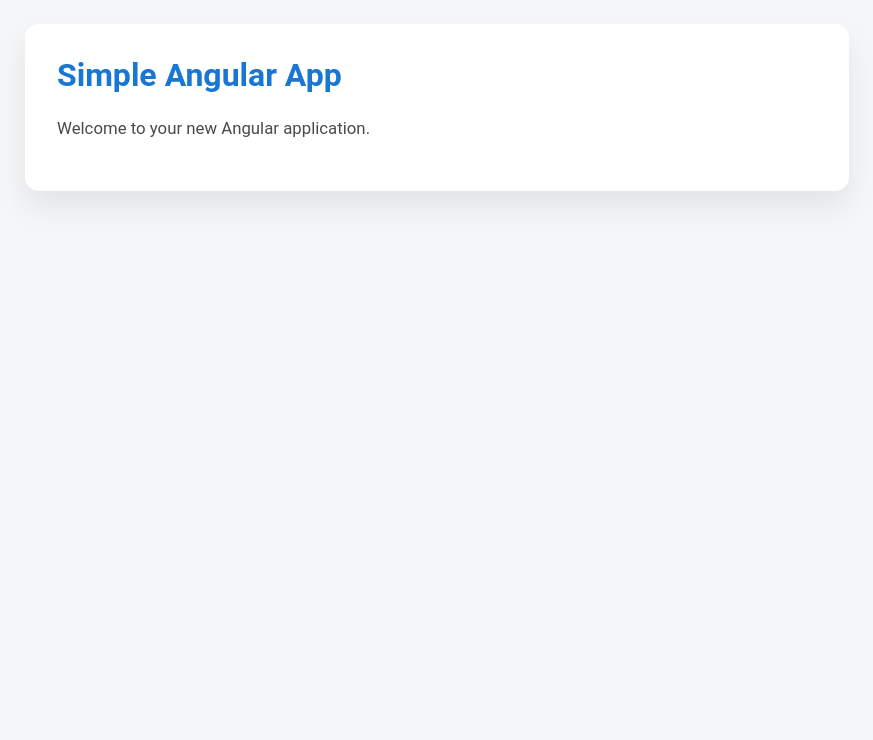
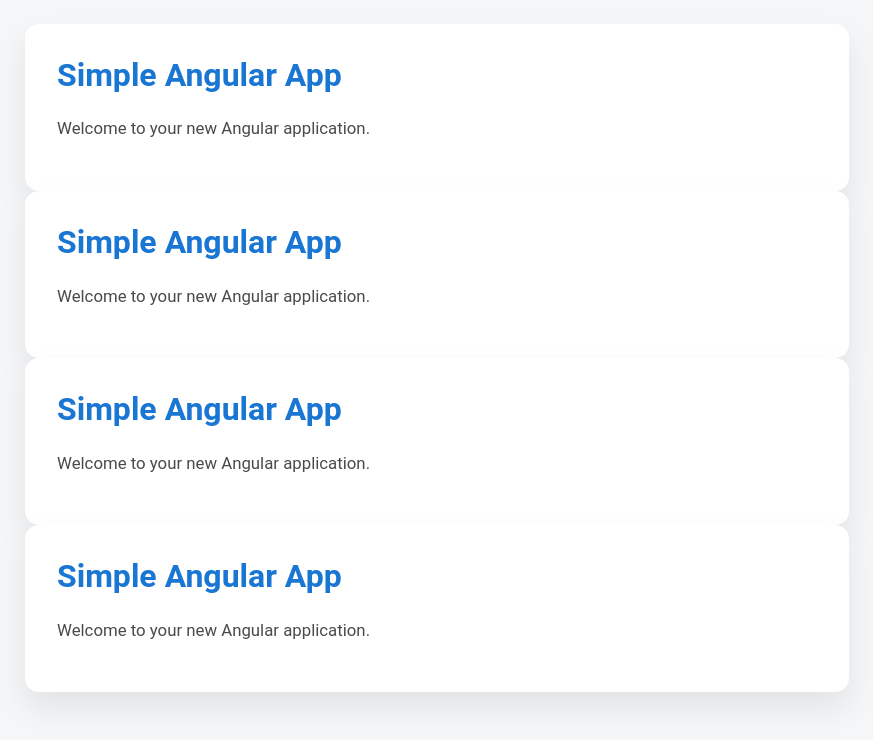
Before and after one commit to murugesantechver/test-live, an Angular app: page / in a window 1280 px wide. Shown: the top 740 px of the page, without its empty margins (203-1076 px from the left). Built offline with nearby package versions, Linux system fonts and the light colour scheme.

Commit message:
feat: add additional app-shell sections to app component

```diff
--- a/src/app/app.component.html
+++ b/src/app/app.component.html
@@ -2,3 +2,18 @@
   <h1>{{ title }}</h1>
   <p>Welcome to your new Angular application.</p>
 </div>
+
+<div class="app-shell">
+  <h1>{{ title }}</h1>
+  <p>Welcome to your new Angular application.</p>
+</div>
+
+<div class="app-shell">
+  <h1>{{ title }}</h1>
+  <p>Welcome to your new Angular application.</p>
+</div>
+
+<div class="app-shell">
+  <h1>{{ title }}</h1>
+  <p>Welcome to your new Angular application.</p>
+</div>
```
